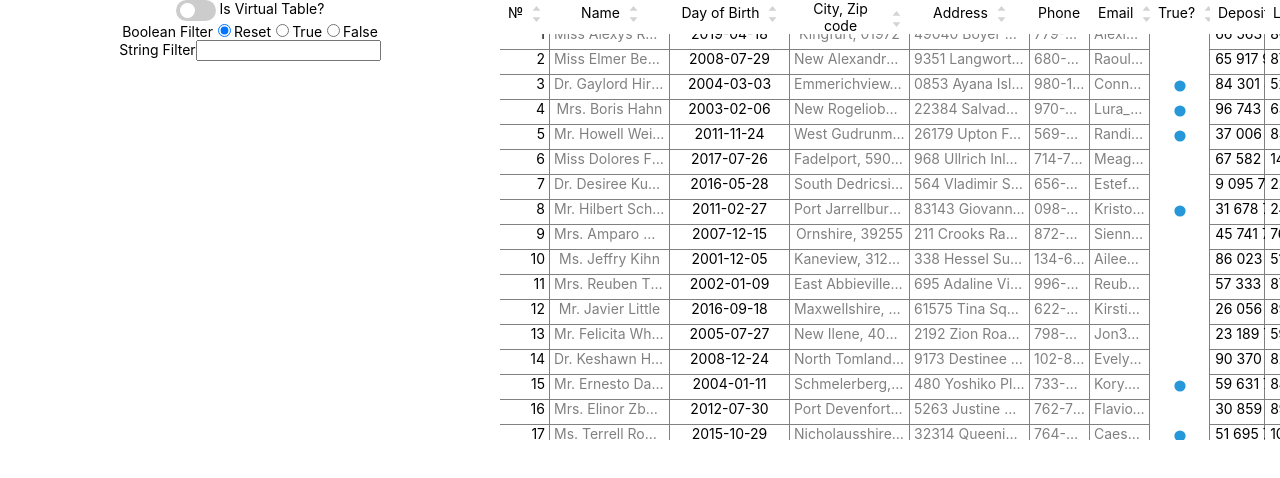
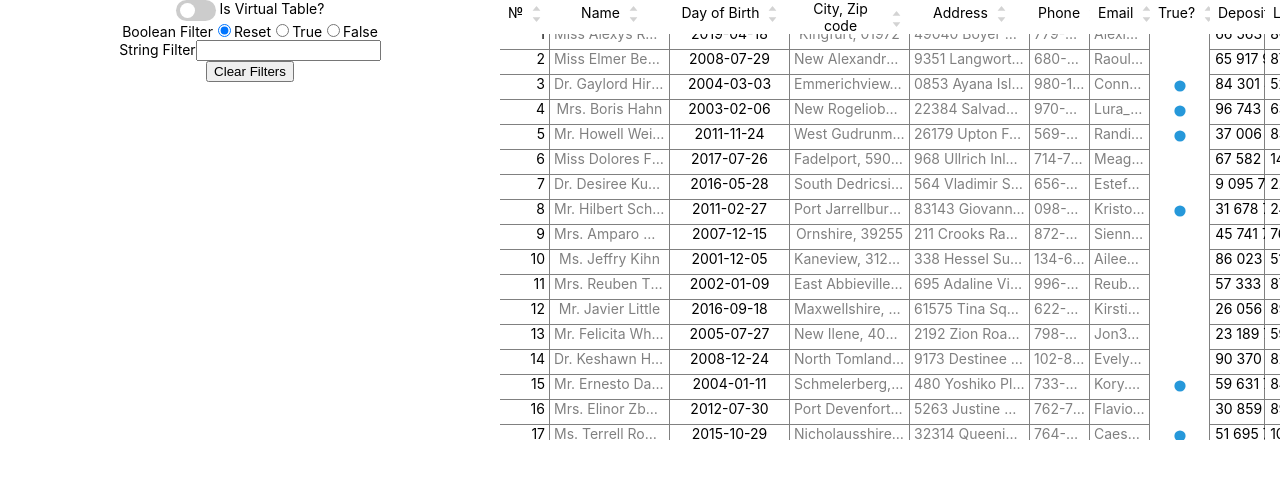
Before and after one commit to Ranisans/datagrid, a React (Create React App) app: page / in a window 1280 px wide. Shown: the top 478 px of the page. Built offline with nearby package versions, Linux system fonts and the light colour scheme; the HTML template or start-up script is replaced by a standard one.

Commit message:
feat: add reset filter button

```diff
--- a/src/containers/filterContainer.tsx
+++ b/src/containers/filterContainer.tsx
@@ -4,7 +4,7 @@ import { useDispatch } from 'react-redux';
 import Switcher from '../components/switcher';
 import { setTableType } from '../actions/tableTypeAction';
 import BooleanFilter from './booleanFilter';
-import { addStringFilter } from '../actions/filterAction';
+import { addStringFilter, resetFilter } from '../actions/filterAction';
 
 const FilterContainer = () => {
   const dispatch = useDispatch();
@@ -13,6 +13,9 @@ const FilterContainer = () => {
   };
   const stringFilterHandler = (value: string) => {
     dispatch(addStringFilter({ filterValue: value }));
+  };
+  const resetFilterHandler = () => {
+    dispatch(resetFilter());
   };
 
   return (
@@ -33,6 +36,9 @@ const FilterContainer = () => {
         String Filter
         <input type="text" name="stringFilter" onChange={(e) => stringFilterHandler(e.target.value)} />
       </div>
+      <div>
+        <button type="button" onClick={resetFilterHandler}>Clear Filters</button>
+      </div>
     </div>
   );
 };
```
